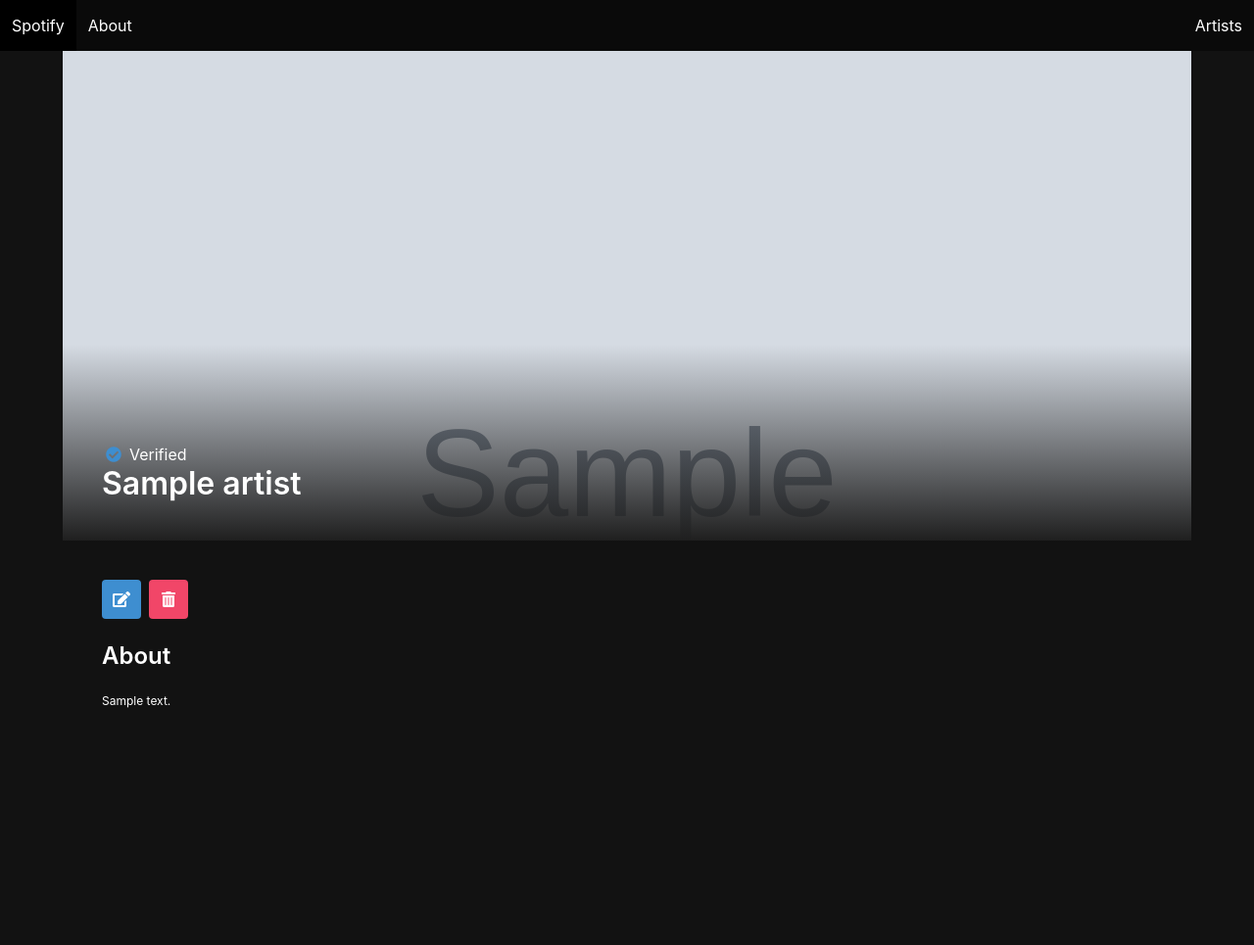
After one commit to SourceCodeKelly/spotify_django, a Django app: page /artists/1/ in a window 1280 px wide. The commit adds this page. Shown: the whole page at 98% size. Run offline with Django 4.2, Linux system fonts and the light colour scheme; tables that the repository leaves empty hold one stand-in row (values such as "Sample post"); grey boxes marked "Sample" are stand-in pictures.

Commit message:
Added DetailView

```diff
--- a/main_app/static/styles/main.css
+++ b/main_app/static/styles/main.css
@@ -10,6 +10,11 @@ h3 {
     color: #ffffff;
   }
 
+  .container {
+    padding: 40px;
+    padding-right: 0;
+  }
+
   .title {
     color: #ffffff;
   }
@@ -19,11 +24,10 @@ h3 {
     grid-template-columns: repeat(auto-fit, minmax(280px, 1fr));
     justify-content: center;
     gap: 30px;
-    ;
   }
 
   .gallery .card {
-    transition: .1s linear;
+    transition: 0.1s linear;
   }
 
   .gallery .card:hover {
@@ -34,3 +38,42 @@ h3 {
   p {
     font-size: 12px;
   }
+
+  .detail__img {
+    position: absolute;
+    left: 0;
+    top: 0;
+    width: 100%;
+    height: 500px;
+    background-color: #ffffff;
+    overflow: hidden;
+  }
+
+  .detail__img::after {
+    content: "";
+    background-image: linear-gradient(transparent 60%, #1f1f1f);
+    position: absolute;
+    top: 0;
+    left: 0;
+    width: 100%;
+    height: 100%;
+    z-index: 5;
+  }
+
+  img {
+    width: 100%;
+    height: 500px;
+    object-fit: cover;
+    object-position: top;
+  }
+
+  .detail__name {
+    position: absolute;
+    z-index: 5;
+    top: 400px;
+  }
+
+  .detail__container {
+    margin-bottom: 200px;
+    margin-top: 500px;
+  }
--- /dev/null
+++ b/main_app/templates/artist_detail.html
@@ -0,0 +1,36 @@
+{% extends 'base.html' %}
+{% block content %}
+<div class="detail__img">
+    <img src="{{artist.img}}" alt="{{artist.name}}" />
+</div>
+<div class="detail__name">
+    {% if artist.verified_artist %}
+    <div class="icon-text">
+        <span class="icon has-text-info">
+            <i class="fas fa-check-circle"></i>
+        </span>
+        <span>Verified</span>
+    </div>
+    {% endif %}
+    <h1 class="title">{{artist.name}}</h1>
+</div>
+<div class="detail__container">
+    <div class="buttons">
+        <a href="" class="button is-info">
+            <span class="icon">
+                <i class="fas fa-edit"></i>
+            </span>
+        </a>
+        <a href="" class="button is-danger">
+            <span class="icon">
+                <i class="fas fa-trash-alt"></i>
+            </span>
+        </a>
+    </div>
+    <div class="detail__about">
+        <h4 class="title is-4">About</h4>
+        <p>{{artist.bio}}</p>
+    </div>
+</div>
+
+{% endblock %}
--- a/main_app/templates/artist_list.html
+++ b/main_app/templates/artist_list.html
@@ -24,7 +24,7 @@
                                                     <!--Gallery-->
     <div class="gallery">
         {% for artist in artists %}
-        <a href="">
+        <a href="{% url 'artist_detail' artist.pk %}">
             <div class="card">
                 <div class="card-image">
                     <figure class="image is-square">
--- a/main_app/templates/base.html
+++ b/main_app/templates/base.html
@@ -8,6 +8,8 @@
 
         <link rel="stylesheet" href="https://cdn.jsdelivr.net/npm/bulma@0.9.2/css/bulma.min.css">
         <link rel="stylesheet" href="{% static './styles/main.css' %}" />
+        <!--For button logos-->
+        <link rel="stylesheet" href="https://cdnjs.cloudflare.com/ajax/libs/font-awesome/5.15.4/css/all.min.css">
 
         <script src="https://code.jquery.com/jquery-3.6.0.min.js" integrity="sha256-/xUj+3OJU5yExlq6GSYGSHk7tPXikynS7ogEvDej/m4=" crossorigin="anonymous" defer></script>
         <script src="{% static 'scripts/main.js' %}" defer></script>
--- a/main_app/urls.py
+++ b/main_app/urls.py
@@ -5,5 +5,6 @@ urlpatterns = [
     path('', views.Home.as_view(), name="home"),
     path('about/', views.About.as_view(), name="about"),
     path('artists/', views.ArtistList.as_view(), name="artist_list"),
-    path('artists/new/', views.ArtistCreate.as_view(), name="artist_create")
+    path('artists/new', views.ArtistCreate.as_view(), name="artist_create"),
+    path('artists/<int:pk>/', views.ArtistDetail.as_view(), name="artist_detail")
 ]
--- a/main_app/views.py
+++ b/main_app/views.py
@@ -6,6 +6,8 @@ from django.views.generic.base import TemplateView
 from .models import Artist
 # For create route; Import to extend from class::
 from django.views.generic.edit import CreateView
+# For showing details:
+from django.views.generic import DetailView
 
 # Create your views here.
 
@@ -46,3 +48,7 @@ class ArtistCreate(CreateView):
     fields = ['name', 'img', 'bio', 'verified_artist']
     template_name = 'artist_create.html/'
     success_url = '/artists/'
+
+class ArtistDetail(DetailView):
+    model = Artist
+    template_name = 'artist_detail.html'
```
Lines whose indentation alone changed are shown as unchanged.
